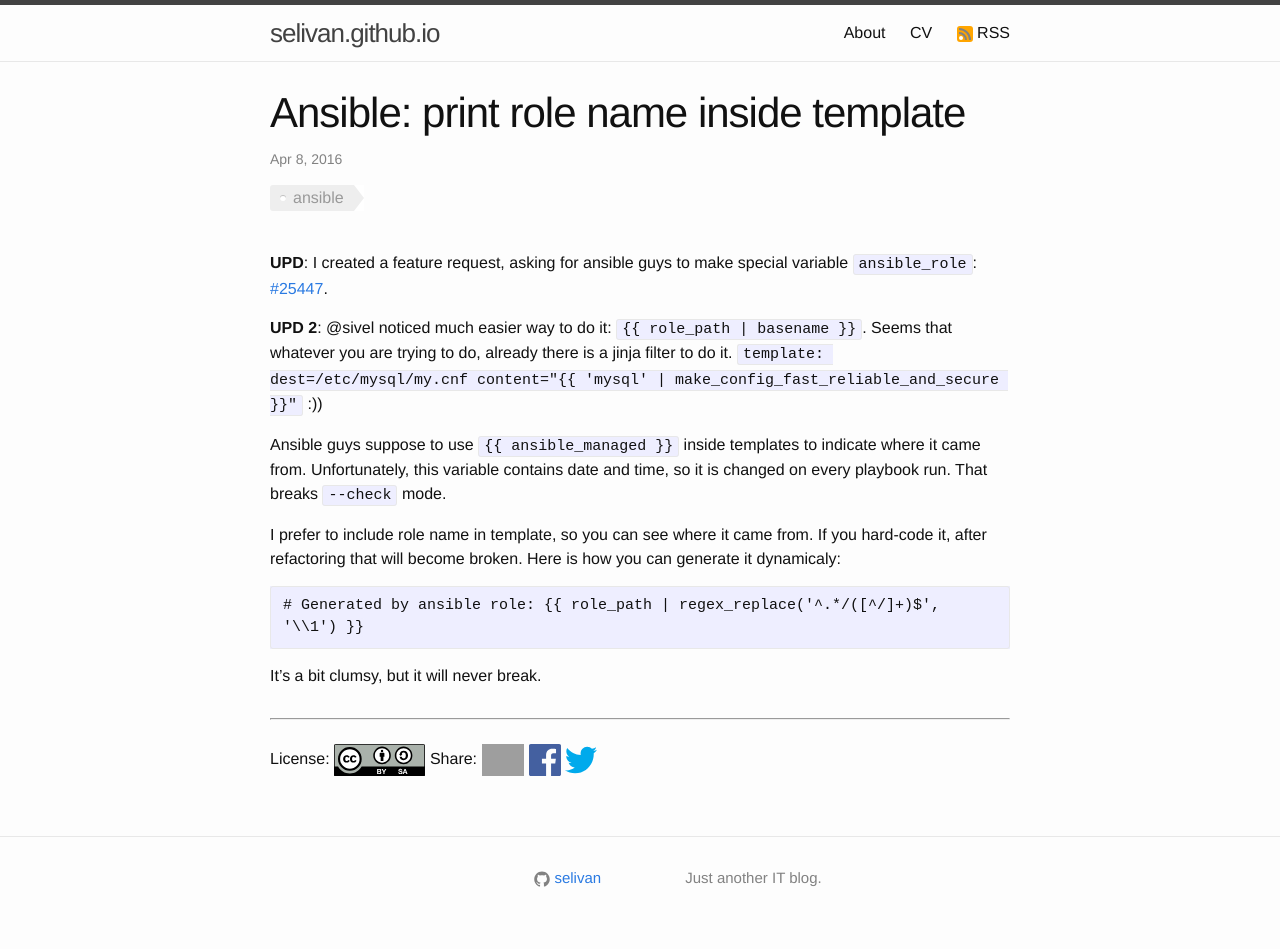
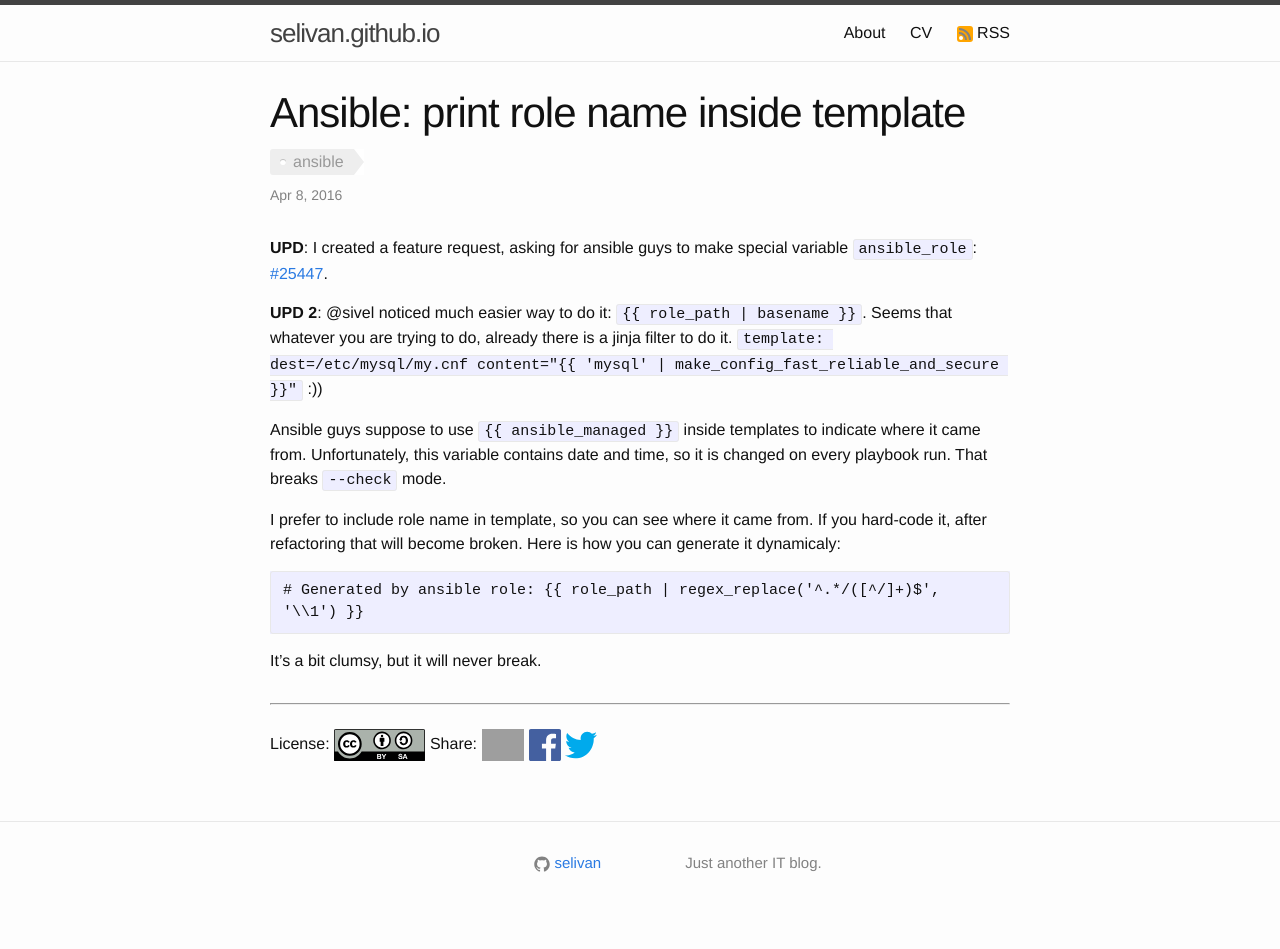
Before and after one commit to selivan/selivan.github.io, a Jekyll site: the page built from _posts/2016-04-08-ansible-print-role-name-inside-template.md, in a window 1280 px wide. Built offline with Jekyll 4.4.1, drawn with Linux system fonts in a browser that asks for light colours; comment, search, counter and statistics services are not loaded; grey boxes are pictures that could not be loaded.

Commit message:
post: move tags above date

```diff
--- a/_layouts/post.html
+++ b/_layouts/post.html
@@ -6,12 +6,14 @@
 
   <header class="post-header">
     <h1 class="post-title" itemprop="name headline">{{ page.title }}</h1>
-    <p class="post-meta"><time datetime="{{ page.date | date_to_xmlschema }}" itemprop="datePublished">{{ page.date | date: "%b %-d, %Y" }}</time>{% if page.author %} • <span itemprop="author" itemscope itemtype="http://schema.org/Person"><span itemprop="name">{{ page.author }}</span></span>{% endif %}</p>
     <ul class="tags">
     {% for tag in page.tags %}
       <li><a href="/tags#{{ tag }}" class="tag">{{ tag }}</a></li>
     {% endfor %}
     </ul>
+    <p class="post-meta">
+    <time datetime="{{ page.date | date_to_xmlschema }}" itemprop="datePublished">{{ page.date | date: "%b %-d, %Y" }}</time>{% if page.author %} • <span itemprop="author" itemscope itemtype="http://schema.org/Person"><span itemprop="name">{{ page.author }}</span></span>{% endif %}
+    </p>
   </header>
 
   <div class="post-content" itemprop="articleBody">
```
